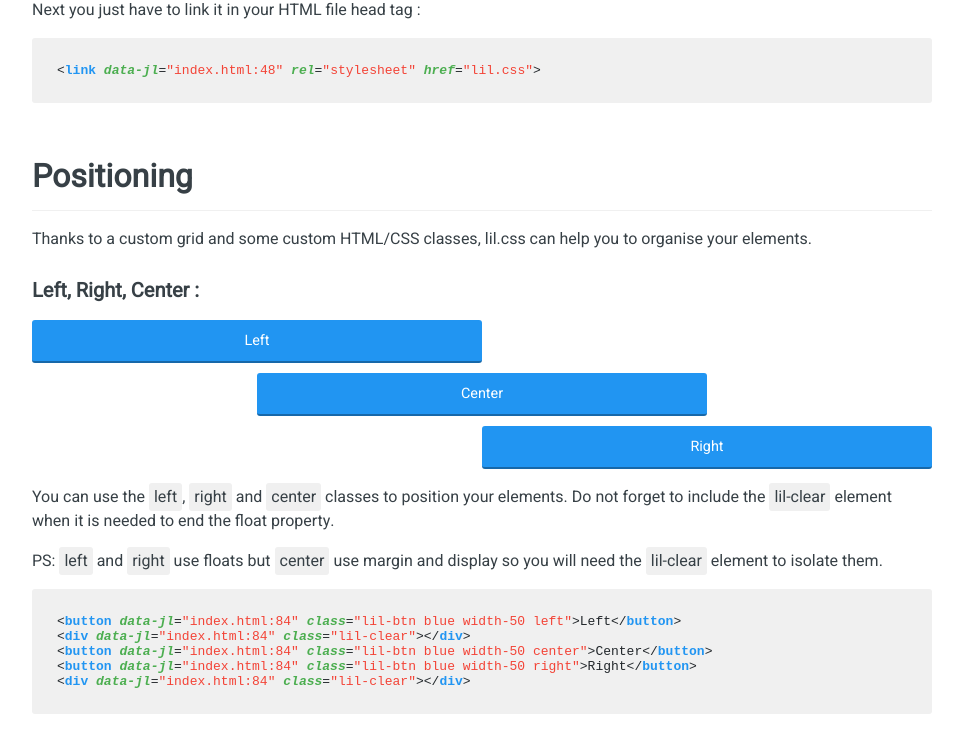
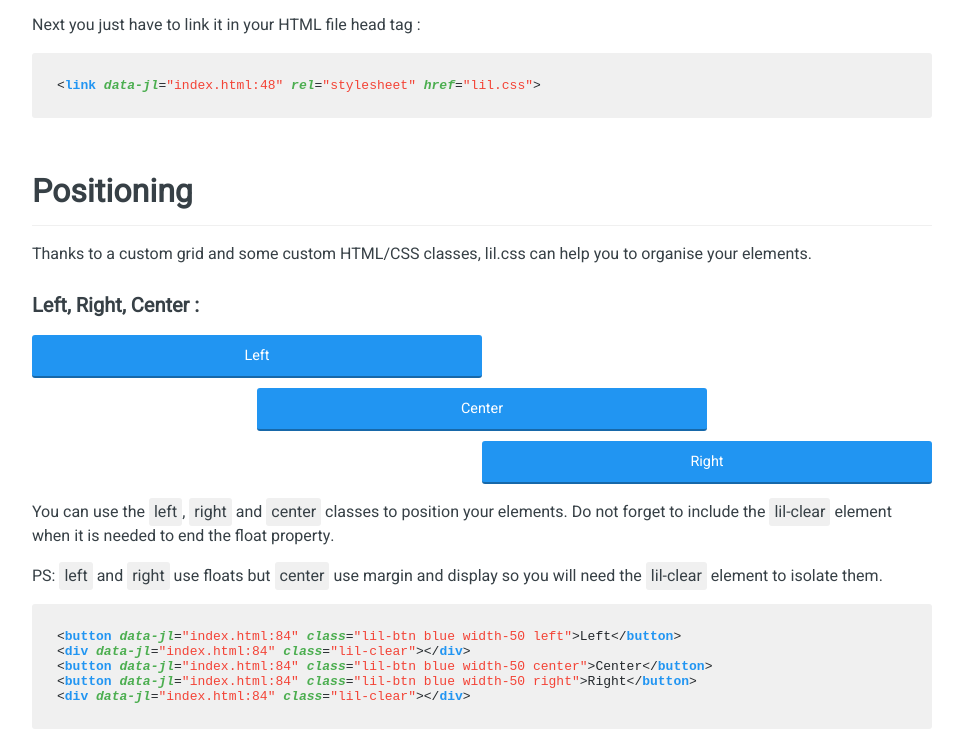
Before and after one commit to ColinEspinas/lilcss, a plain HTML site: page index.html in a window 1280 px wide. Shown: the part 663-1396 px from the top of the page, without its empty margins (158-1121 px from the left). Drawn offline with nearby package versions, Linux system fonts and the light colour scheme; files that its build step writes are made by us from their sources.

Commit message:
Removed minified version for now and fixed margins on body

```diff
--- a/css/lil.css
+++ b/css/lil.css
@@ -24,7 +24,7 @@
 
 body {
     font-family: var(--regularfont);
-    margin: 0 15px 0 15px;
+    margin: 0;
     margin-top: 0;
     margin-bottom: 0;
     color: var(--darkgray);
--- a/css/style.css
+++ b/css/style.css
@@ -1,3 +1,7 @@
+body {
+    padding: 15px;
+}
+
 header {
     color: var(--darkgray);
     height: 300px;
```
Also changed, not shown: css/lil.min.css (deleted).
